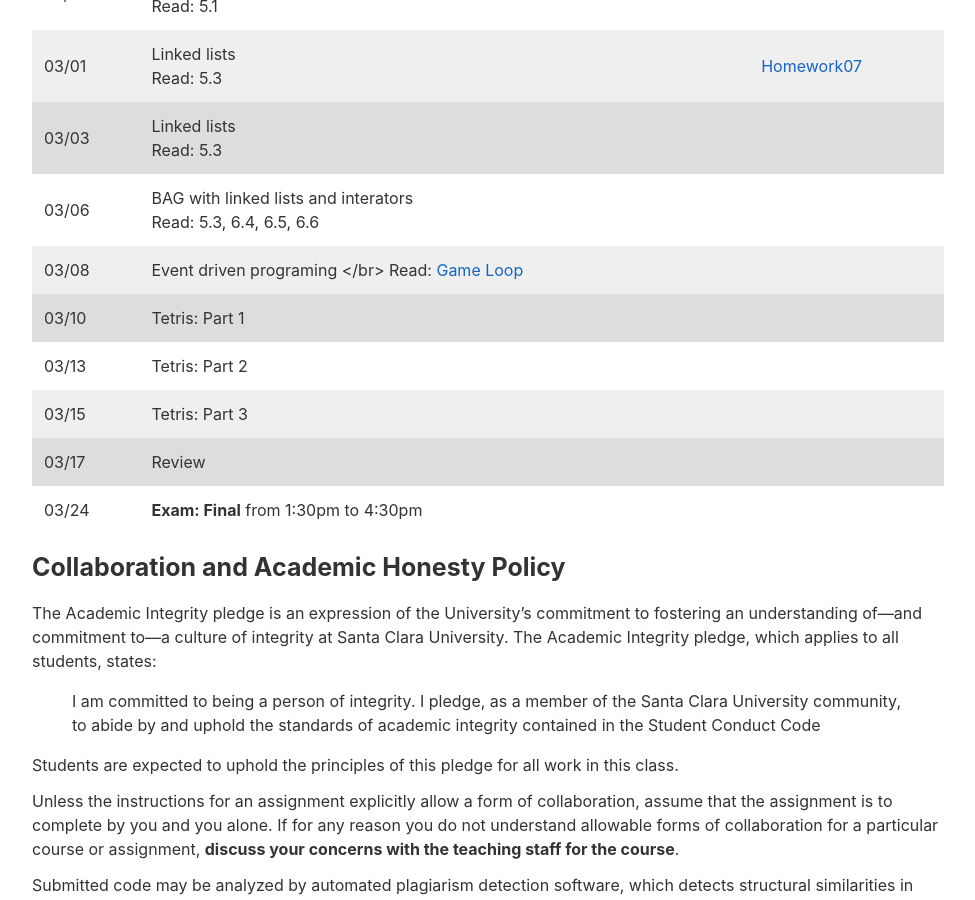
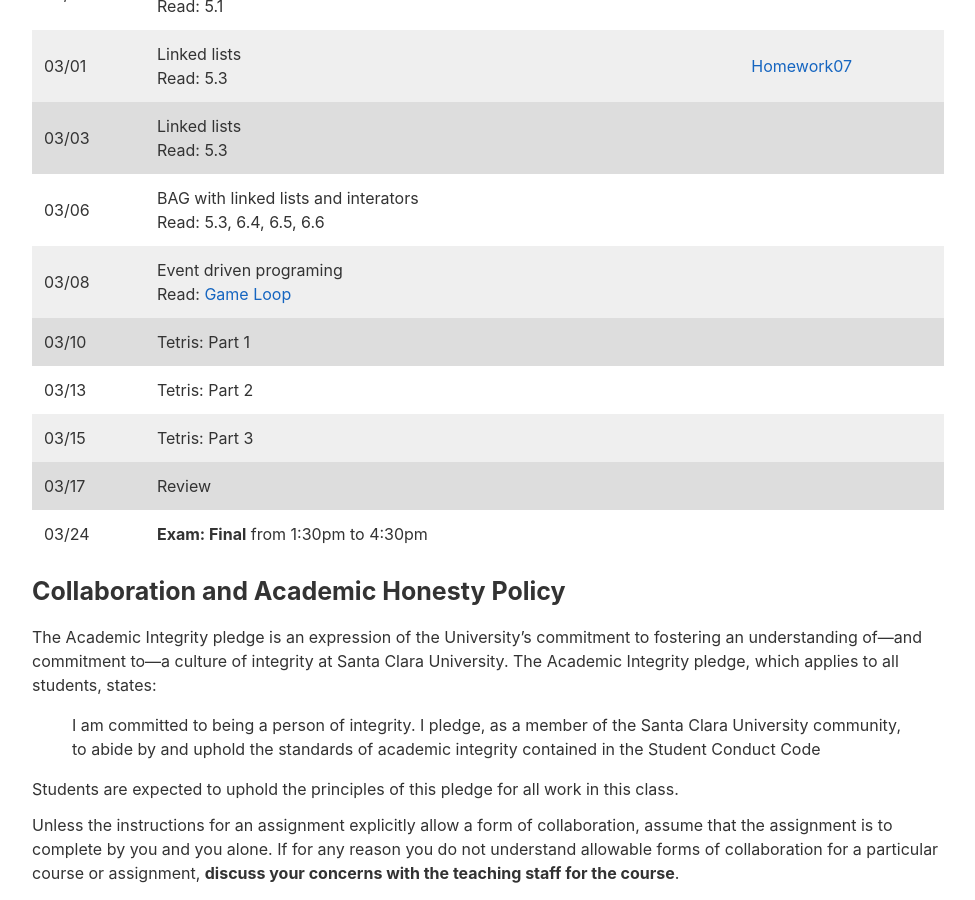
Before and after one commit to jacksonjw12/mbannister.github.io, a Jekyll site: the page built from _teaching/60-w17/index.md, in a window 1280 px wide and 900 px high, scrolled down 3682 px. Shown: the whole window, without its empty margins (152-1127 px from the left). Built offline with Jekyll 4.4.1, drawn with Linux system fonts in a browser that asks for light colours.

Commit message:
Changed a </br> to <br />
Just saw a </br> was being displayed as text on the website

```diff
--- a/_teaching/60-w17/index.md
+++ b/_teaching/60-w17/index.md
@@ -113,7 +113,7 @@ All exams will be closed-note, closed-book, closed-computer, closed-calculator a
 03/01 | Linked lists <br /> Read: 5.3 | [Homework07](Homework/Homework07.html)
 03/03 | Linked lists <br /> Read: 5.3
 03/06 | BAG with linked lists and interators <br /> Read: 5.3, 6.4, 6.5, 6.6<!-- Week 9; file IO -->
-03/08 | Event driven programing </br> Read: [Game Loop](//gameprogrammingpatterns.com/game-loop.html)
+03/08 | Event driven programing <br /> Read: [Game Loop](//gameprogrammingpatterns.com/game-loop.html)
 03/10 | Tetris: Part 1
 03/13 | Tetris: Part 2<!-- Week 10; wrap-up  -->
 03/15 | Tetris: Part 3
```
